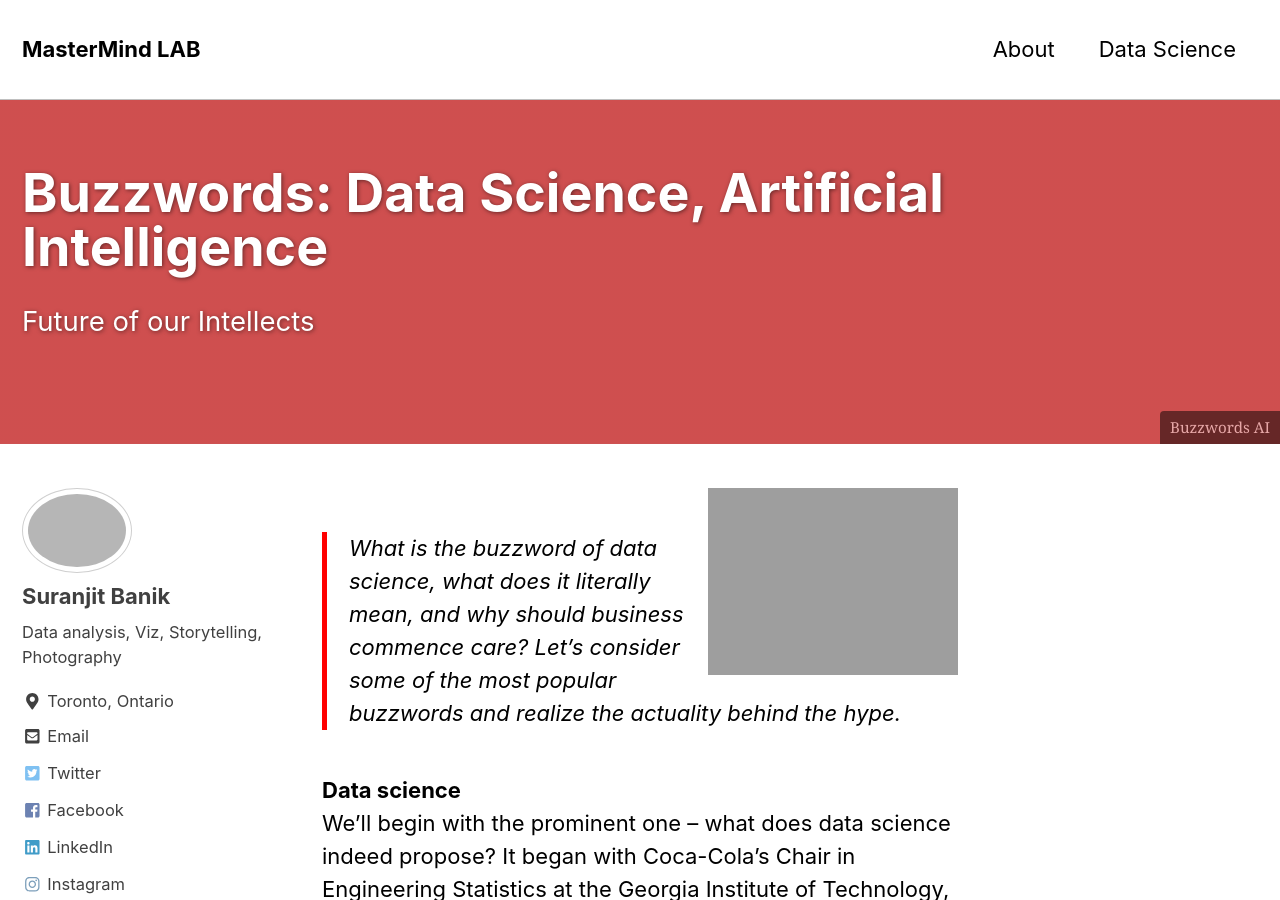
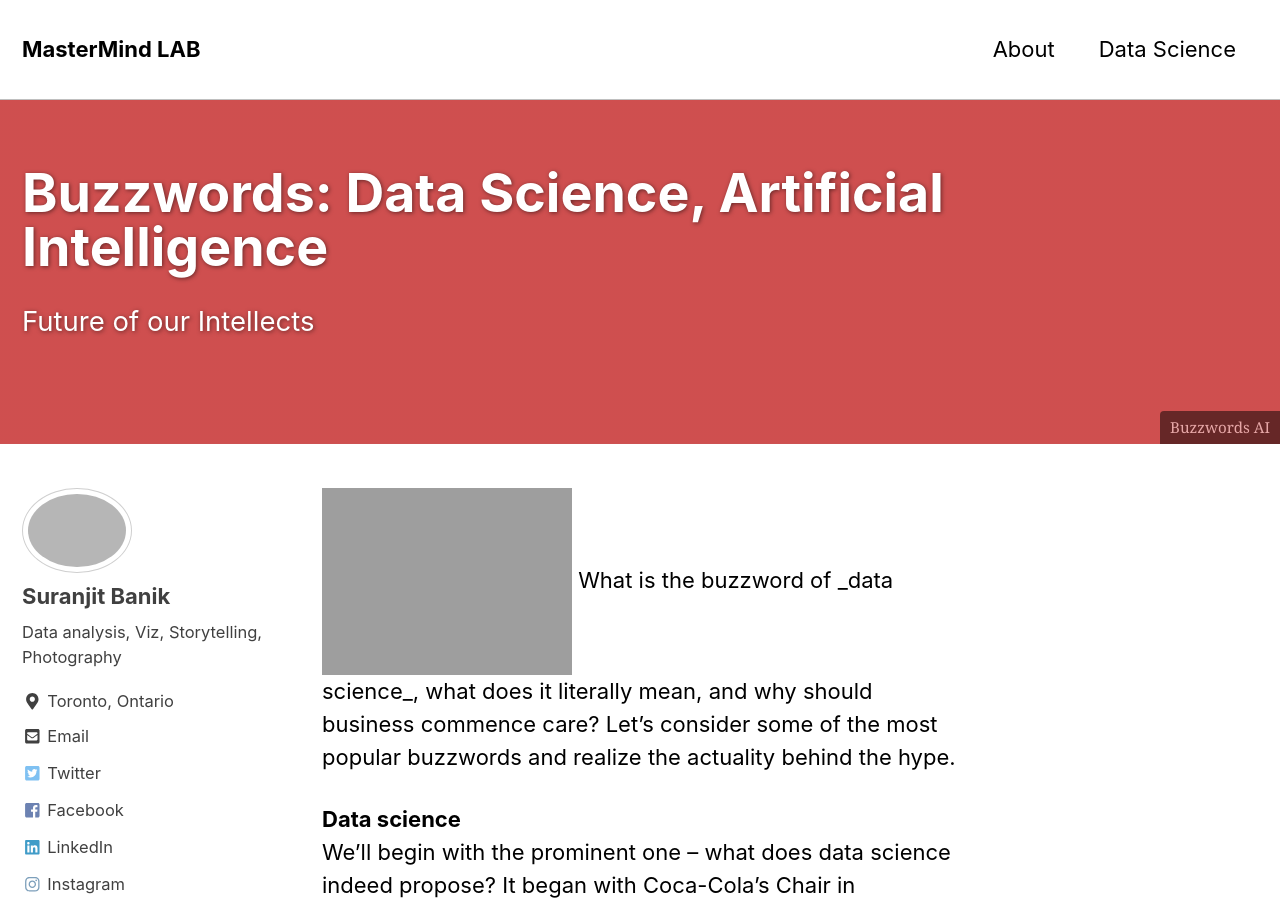
Before and after one commit to mastermindLAB/mastermindLAB.github.io, a Jekyll site: the page built from _posts/2019-03-29-DefinitionOfDataScience.md, in a window 1280 px wide and 900 px high. Built offline with Jekyll 4.4.1, drawn with Linux system fonts in a browser that asks for light colours; nearby versions of some CDN libraries.

```diff
--- a/_posts/2019-03-29-DefinitionOfDataScience.md
+++ b/_posts/2019-03-29-DefinitionOfDataScience.md
@@ -11,8 +11,9 @@
     - label: "See Projects"
       url: "https://github.com/mastermindlab"
 ---
-<img style="padding:2 5px; float: right;" src="{{ site.url }}{{ site.baseurl }}/images/face-recognision-blog.jpg" width="250" height="150">
->What is the buzzword of _data science_, what does it literally mean, and why should business commence care? Let’s consider some of the most popular buzzwords and realize the actuality behind the hype.
+<p><img style="padding:2 5px; align: right;" src="{{ site.url }}{{ site.baseurl }}/images/face-recognision-blog.jpg" width="250" height="150">
+What is the buzzword of _data science_, what does it literally mean, and why should business commence care? Let’s consider some of the most popular buzzwords and realize the actuality behind the hype.
+</p>
 
 **Data science** <br>
 We’ll begin with the prominent one – what does data science indeed propose? It began with Coca-Cola’s Chair in Engineering Statistics at the Georgia Institute of Technology, Professor Jeff Wu, who first familiarised the catchword `data science` during a presentation more than twenty years before. Earlier the term `statistician` was extensively used instead, however, Professor Wu took the view that `Statistician` no longer included the range of work being done by statisticians and that `Data Scientist` better summarised the multi-faceted position.<br>
```
